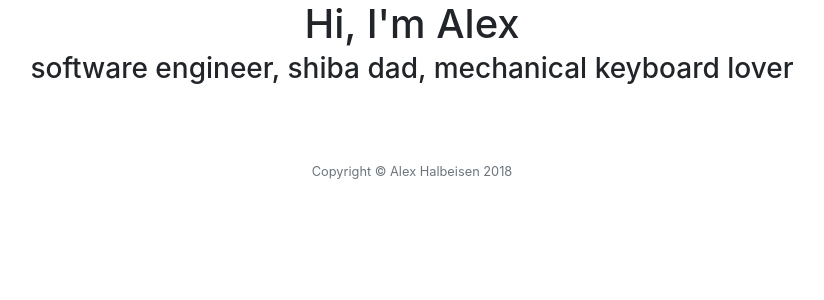
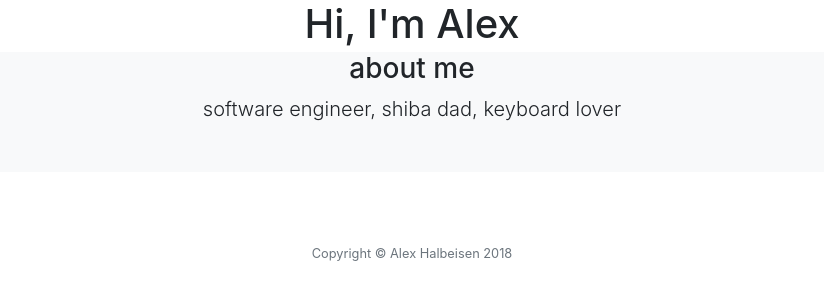
Before and after one commit to alexhalbeisen/my-site, a website with bundled scripts: page index.html in a window 1280 px wide. Shown: the whole page, without its empty margins (228-1052 px from the left). Built offline with nearby package versions, Linux system fonts and the light colour scheme.

Commit message:
Adding about me section

```diff
--- a/index.html
+++ b/index.html
@@ -31,24 +31,31 @@
     </a>
     <nav id="sidebar-wrapper">
       <ul class="sidebar-nav">
+
         <li class="sidebar-brand">
-          <a class="js-scroll-trigger" href="#page-top">Start Bootstrap</a>
+          <a class="js-scroll-trigger" href="#page-top">...</a>
         </li>
+
         <li class="sidebar-nav-item">
-          <a class="js-scroll-trigger" href="#page-top">Home</a>
+          <a class="js-scroll-trigger" href="#page-top">home</a>
         </li>
+
         <li class="sidebar-nav-item">
-          <a class="js-scroll-trigger" href="#about">About</a>
+          <a class="js-scroll-trigger" href="#about">meet me</a>
         </li>
+
         <li class="sidebar-nav-item">
           <a class="js-scroll-trigger" href="#services">Services</a>
         </li>
+
         <li class="sidebar-nav-item">
-          <a class="js-scroll-trigger" href="#portfolio">Portfolio</a>
+          <a class="js-scroll-trigger" href="#portfolio">meet my dog</a>
         </li>
+
         <li class="sidebar-nav-item">
           <a class="js-scroll-trigger" href="#contact">Contact</a>
         </li>
+
       </ul>
     </nav>
     -->
@@ -57,25 +64,23 @@
     <header class="masthead d-flex">
       <div class="container text-center my-auto">
         <h1 class="mb-1">Hi, I'm Alex</h1>
-        <h3 class="mb-1">software engineer, shiba dad, mechanical keyboard lover</h3>
       </div>
       <div class="overlay"></div>
     </header>
 
-    <!-- About
+    <!-- About -->
     <section class="content-section bg-light" id="about">
       <div class="container text-center">
         <div class="row">
           <div class="col-lg-10 mx-auto">
-            <h2>Stylish Portfolio is the perfect theme for your next project!</h2>
-            <p class="lead mb-5">This theme features a flexible, UX friendly sidebar menu and stock photos from our friends at
-              <a href="https://unsplash.com/">Unsplash</a>!</p>
-            <a class="btn btn-dark btn-xl js-scroll-trigger" href="#services">What We Offer</a>
+            <h3>about me</h3>
+            <p class="lead mb-5">software engineer, shiba dad, keyboard lover</p>
           </div>
         </div>
       </div>
     </section>
 
+    <!--
     Services
     <section class="content-section bg-primary text-white text-center" id="services">
       <div class="container">
```
